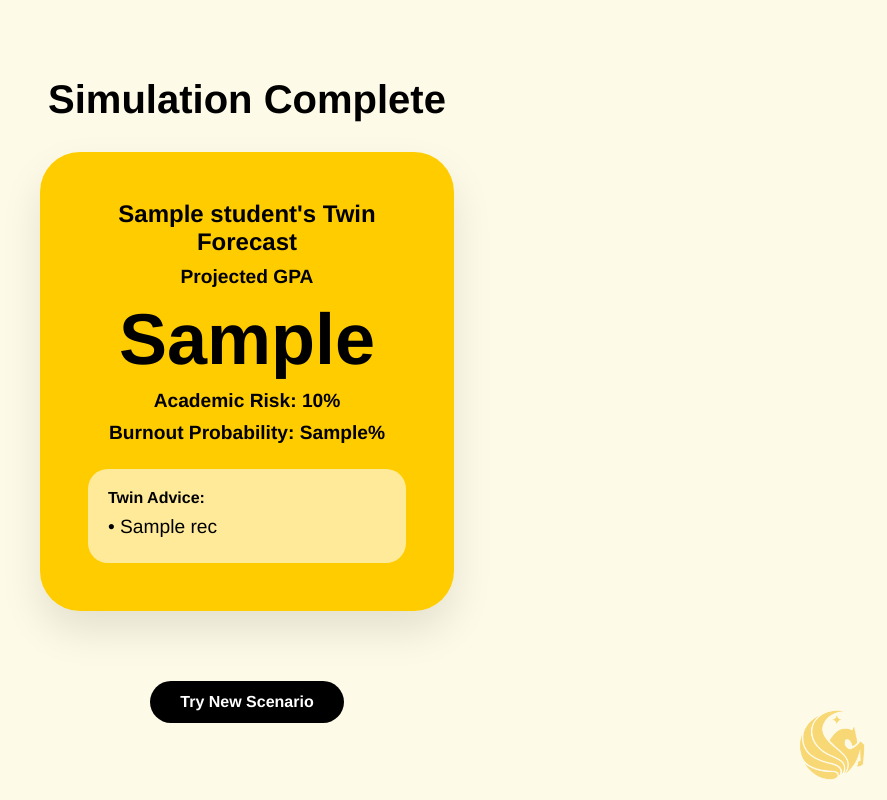
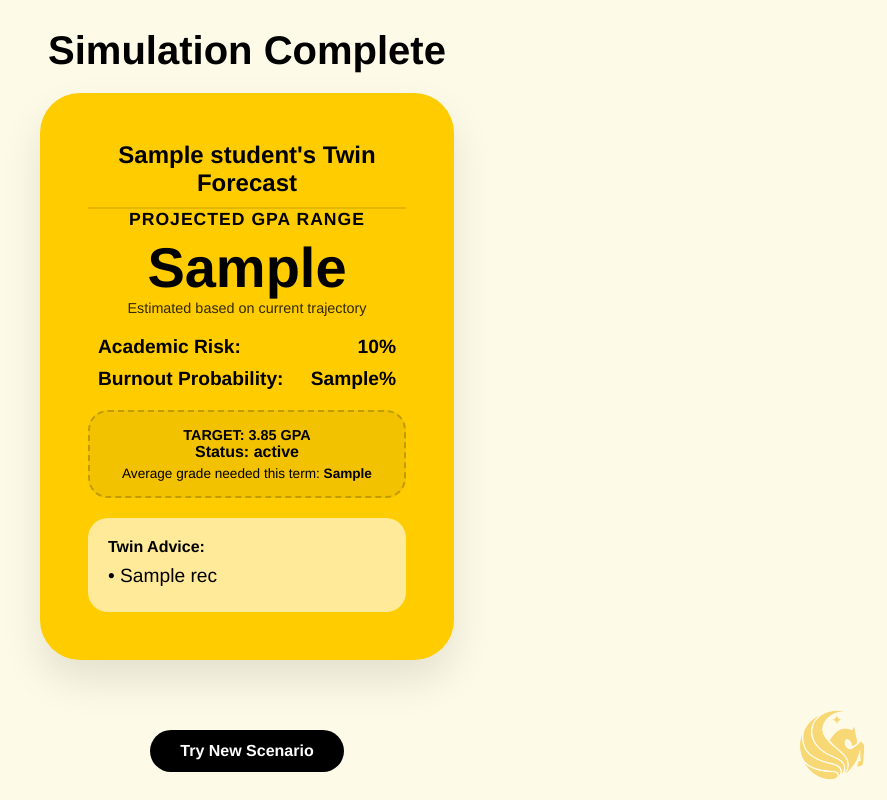
Before and after one commit to N-Saikrishna/DigiTwin, a Flask app: template templates/result.html in a window 1280 px wide. Shown: the whole page, without its empty margins (393-1280 px from the left). Run offline with Flask 3, Linux system fonts and the light colour scheme; the template is opened without the code that fills it: most values are stand-ins (such as "Sample title", 1, 10 or a date in 2020).

Commit message:
Updated result.html with aesthetic improvements

```diff
--- a/app.py
+++ b/app.py
@@ -10,11 +10,12 @@ def index():
 @app.route("/run-simulation", methods=["POST"])
 def run_simulation():
     try:
-        # Convert baseline stats to float immediately
+        # 1. Capture basic inputs
         current_gpa = float(request.form.get("current_gpa", 0))
         total_credits_earned = float(request.form.get("total_credits_earned", 0))
 
-        # Capture lists from the 6-column grid
+        # 2. Capture lists from the 6-column grid
+        # request.form.getlist collects all inputs with the same name into a list
         grades_list = [float(g) for g in request.form.getlist("grades[]") if g]
         credits_list = [float(c) for c in request.form.getlist("credits[]") if c]
 
@@ -29,21 +30,40 @@ def run_simulation():
             "stress": float(request.form.get("stress", 5))
         }
 
-        # Get result from model.py
+        # 3. Get results from your updated model.py
         res = predict_student_outcome(data)
 
-        # Map results to variables used in result.html
+        # --- GOAL MATH (Targeting 3.85) ---
+        target = 3.85
+        total_credits_after = total_credits_earned + sum(credits_list)
+
+        # Calculate what term GPA is needed to reach the cumulative target
+        if sum(credits_list) > 0:
+            points_needed = (target * total_credits_after) - (current_gpa * total_credits_earned)
+            avg_needed = points_needed / sum(credits_list)
+        else:
+            avg_needed = 0
+
+        # Determine status based on the high-end of the range from model.py
+        # We split the string "3.63 - 3.83" to get the high number for comparison
+        high_val = float(res["projected_gpa_range"].split(" - ")[1])
+        goal_status = "On Track" if high_val >= target else "Behind Schedule"
+
+        # 4. Map results to variables used in result.html
         prediction = {
-            "projected_gpa": res["projected_gpa"],
+            "gpa_range": res["projected_gpa_range"], # The "3.63 - 3.83" string
             "risk_score": res["risk_score"],
             "burnout_probability": res["burnout_rate"],
-            "recommendations": [res["advice"]]
+            "recommendations": [res["advice"]],
+            "goal_status": goal_status,
+            "target_needed": round(avg_needed, 2)
         }
 
         return render_template("result.html", student=data, prediction=prediction)
 
     except ValueError:
-        return "Error: Please ensure GPA and Credits are valid numbers.", 400
+        return "Error: Please ensure all inputs are valid numbers.", 400
 
 if __name__ == "__main__":
+    # Using port 5001 as per your previous screenshot
     app.run(debug=True, port=5001)
--- a/templates/result.html
+++ b/templates/result.html
@@ -8,22 +8,45 @@
 :root { --ucf-yellow: #ffcc00; --ucf-bg: #fdfae7; }
 body { background-color: var(--ucf-bg); font-family: 'Inter', sans-serif; display: flex; justify-content: center; align-items: center; min-height: 100vh; margin: 0; }
 .info-card { background: var(--ucf-yellow); padding: 3rem; border-radius: 40px; box-shadow: 0 20px 40px rgba(0,0,0,0.1); text-align: center; width: 90%; max-width: 500px; }
-        .gpa-big { font-size: 4.5rem; font-weight: 900; margin: 5px 0; color: #000; }
-        .stat-row { font-size: 1.2rem; margin: 10px 0; font-weight: 600; }
-        .advice-pill { background: rgba(255,255,255,0.6); padding: 20px; border-radius: 20px; margin-top: 25px; text-align: left; }
+/* Updated GPA Display for Range */
+.gpa-label { font-size: 1.1rem; font-weight: 700; text-transform: uppercase; letter-spacing: 1px; margin-bottom: -5px; }
+.gpa-range { font-size: 3.5rem; font-weight: 900; margin: 10px 0; color: #000; }
+.gpa-subtext { font-size: 0.9rem; font-weight: 500; opacity: 0.8; margin-top: -10px; margin-bottom: 20px; }
+
+.stat-row { font-size: 1.2rem; margin: 10px 0; font-weight: 600; display: flex; justify-content: space-between; padding: 0 10px; }
+/* Goal Section Styling */
+.goal-box { background: rgba(0, 0, 0, 0.05); border: 2px dashed rgba(0,0,0,0.2); border-radius: 20px; padding: 15px; margin: 20px 0; }
+.goal-status { font-weight: 800; color: #000; }
+.advice-pill { background: rgba(255,255,255,0.6); padding: 20px; border-radius: 20px; margin-top: 15px; text-align: left; }
 .pegasus { position: fixed; bottom: 20px; right: 20px; width: 70px; opacity: 0.5; }
-        .home-btn { display: inline-block; margin-top: 30px; padding: 12px 30px; background: #000; color: #fff; border-radius: 50px; text-decoration: none; font-weight: bold; }
+.home-btn { display: inline-block; margin-top: 30px; padding: 12px 30px; background: #000; color: #fff; border-radius: 50px; text-decoration: none; font-weight: bold; transition: transform 0.2s; }
+.home-btn:hover { transform: scale(1.05); }
 </style>
 </head>
 <body>
 <div style="text-align: center;">
-        <h1>Simulation <strong>Complete</strong></h1>
+<h1 style="margin-bottom: 20px;">Simulation <strong>Complete</strong></h1>
 <div class="info-card">
-            <h2 style="margin-top:0;">{{ student.student_name }}'s Twin Forecast</h2>
-            <div class="stat-row">Projected GPA</div>
-            <div class="gpa-big">{{ prediction.projected_gpa }}</div>
-            <div class="stat-row">Academic Risk: {{ prediction.risk_score }}%</div>
-            <div class="stat-row">Burnout Probability: {{ prediction.burnout_probability }}%</div>
+<h2 style="margin-top:0; border-bottom: 2px solid rgba(0,0,0,0.1); padding-bottom: 10px;">{{ student.student_name }}'s Twin Forecast</h2>
+<div class="gpa-label">Projected GPA Range</div>
+<div class="gpa-range">{{ prediction.gpa_range }}</div>
+<div class="gpa-subtext">Estimated based on current trajectory</div>
+
+<div class="stat-row">
+<span>Academic Risk:</span> <span>{{ prediction.risk_score }}%</span>
+</div>
+<div class="stat-row">
+<span>Burnout Probability:</span> <span>{{ prediction.burnout_probability }}%</span>
+</div>
+
+<div class="goal-box">
+<div style="font-size: 0.9rem; text-transform: uppercase; font-weight: 700;">Target: 3.85 GPA</div>
+<div class="goal-status">Status: {{ prediction.goal_status }}</div>
+<div style="font-size: 0.85rem; margin-top: 5px;">
+Average grade needed this term: <strong>{{ prediction.target_needed }}</strong>
+</div>
+</div>
+
 <div class="advice-pill">
 <strong>Twin Advice:</strong>
 {% for rec in prediction.recommendations %}
```
Also changed, not shown: model.py (+11 -2 lines). Lines whose indentation alone changed are shown as unchanged.
